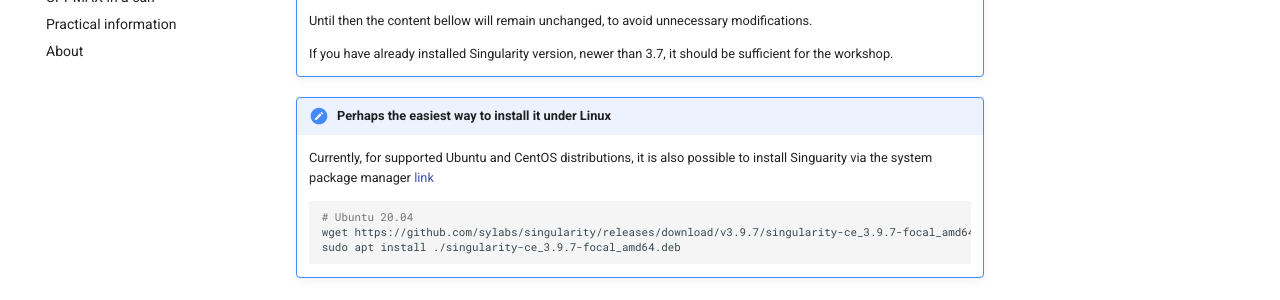
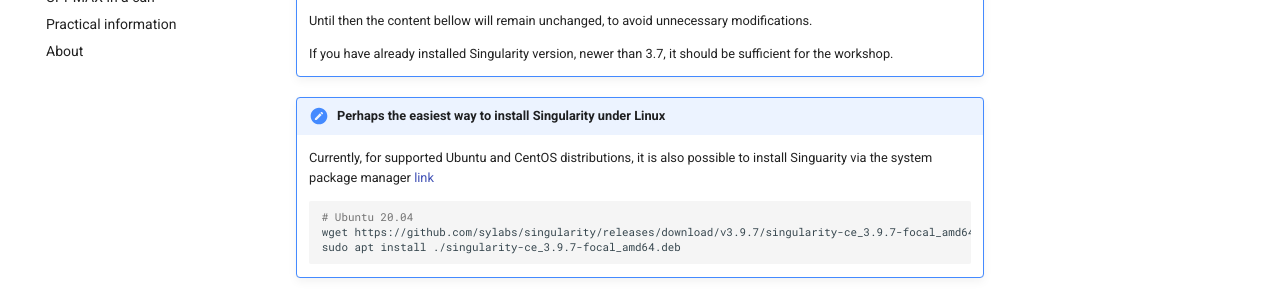
Before and after one commit to pmitev/UPPMAX-Singularity-workshop, an MkDocs documentation site: the page built from docs/installation.md, in a window 1280 px wide and 900 px high. Shown: the part 356-656 px from the top of the window. Built offline with MkDocs 1.6.1 and Material for MkDocs 9.7.7, drawn with Linux system fonts in a browser that asks for light colours; comment, search, counter and statistics services are not loaded.

````diff
--- a/docs/installation.md
+++ b/docs/installation.md
@@ -8,7 +8,7 @@
 
     If you have already installed Singularity version, newer than 3.7, it should be sufficient for the workshop.
 
-!!! note "Perhaps the easiest way to install it under Linux"
+!!! note "Perhaps the easiest way to install Singularity under Linux"
     Currently, for supported Ubuntu and CentOS distributions, it is also possible to install Singuarity via the system package manager [link](https://github.com/sylabs/singularity/releases/tag/v3.9.7)
     ``` bash
     # Ubuntu 20.04
--- a/mkdocs.yml
+++ b/mkdocs.yml
@@ -1,5 +1,6 @@
 site_name: 'UPPMAX: Singularity workshop'
 repo_url: https://github.com/pmitev/UPPMAX-Singularity-workshop
+edit_uri: edit/main/docs/
 nav:
   - Home: index.md
   - How to install: installation.md
````
Also changed, not shown: venv-setup.md (added, +16 -0 lines).
